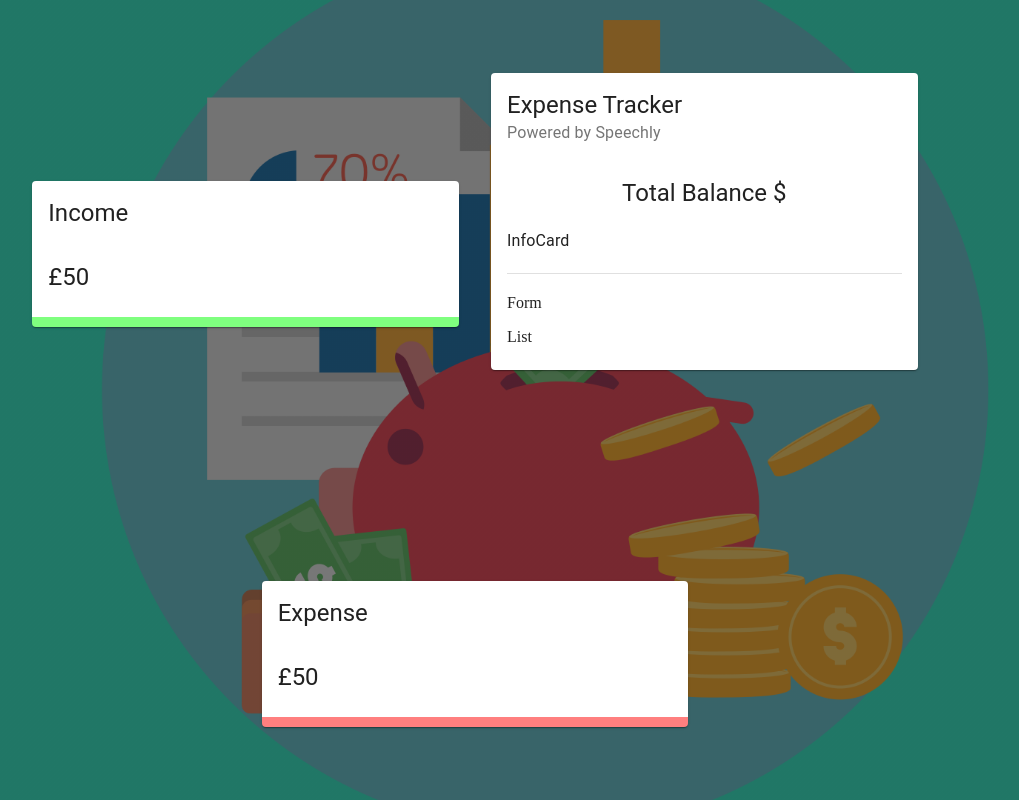
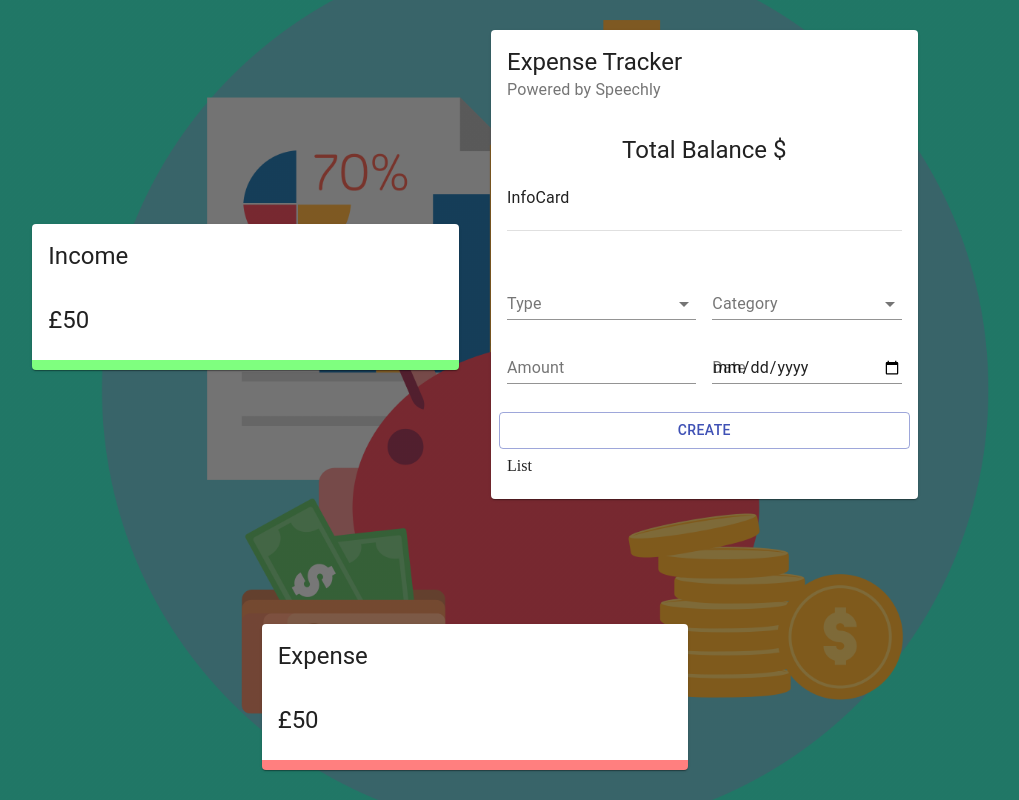
Before and after one commit to ArtusU/budget_tracker, a React (Create React App) app: page / in a window 1280 px wide. Shown: the whole page, without its empty margins (165-1184 px from the left). Built offline with nearby package versions, Linux system fonts and the light colour scheme.

Commit message:
Form.jsx

```diff
--- /dev/null
+++ b/src/components/Main/Form/Form.jsx
@@ -0,0 +1,68 @@
+import React, { useState, useContext, useEffect } from "react";
+import {
+  TextField,
+  Typography,
+  Grid,
+  Button,
+  FormControl,
+  InputLabel,
+  Select,
+  MenuItem,
+} from "@material-ui/core";
+import { v4 as uuidv4 } from "uuid";
+
+import { useSpeechContext } from "@speechly/react-client";
+
+import useStyles from "./styles";
+
+const NewTransactionForm = () => {
+  const classes = useStyles();
+
+  return (
+    <Grid container spacing={2}>
+      <Grid item xs={12}>
+        <Typography
+          align="center"
+          variant="subtitle2"
+          gutterBottom
+        ></Typography>
+      </Grid>
+      <Grid item xs={6}>
+        <FormControl fullWidth>
+          <InputLabel>Type</InputLabel>
+          <Select>
+            <MenuItem value="Income">Income</MenuItem>
+            <MenuItem value="Expense">Expense</MenuItem>
+          </Select>
+        </FormControl>
+      </Grid>
+      <Grid item xs={6}>
+        <FormControl fullWidth>
+          <InputLabel>Category</InputLabel>
+          <Select>
+            <MenuItem>1</MenuItem>
+            <MenuItem>2</MenuItem>
+            <MenuItem>3</MenuItem>
+          </Select>
+        </FormControl>
+      </Grid>
+
+      <Grid item xs={6}>
+        <TextField type="number" label="Amount" fullWidth />
+      </Grid>
+      <Grid item xs={6}>
+        <TextField type="date" label="Date" fullWidth />
+      </Grid>
+      <Button
+        className={classes.button}
+        variant="outlined"
+        color="primary"
+        fullWidth
+      >
+        Create
+      </Button>
+    </Grid>
+  );
+};
+
+export default NewTransactionForm;
--- /dev/null
+++ b/src/components/Main/Form/styles.js
@@ -0,0 +1,12 @@
+import { makeStyles } from "@material-ui/core/styles";
+
+export default makeStyles(() => ({
+  radioGroup: {
+    display: "flex",
+    justifyContent: "center",
+    marginBottom: "-10px",
+  },
+  button: {
+    marginTop: "20px",
+  },
+}));
--- a/src/components/Main/Main.jsx
+++ b/src/components/Main/Main.jsx
@@ -8,6 +8,7 @@
   Divider,
 } from "@material-ui/core";
 import useStyles from "./styles";
+import Form from "./Form/Form";
 
 const Main = () => {
   const classes = useStyles();
@@ -25,7 +26,7 @@
           InfoCard
         </Typography>
         <Divider className={classes.divider} />
-        Form
+        <Form />
       </CardContent>
       <CardContent className={classes.cartContent}>
         <Grid container spacing={2}>
```
